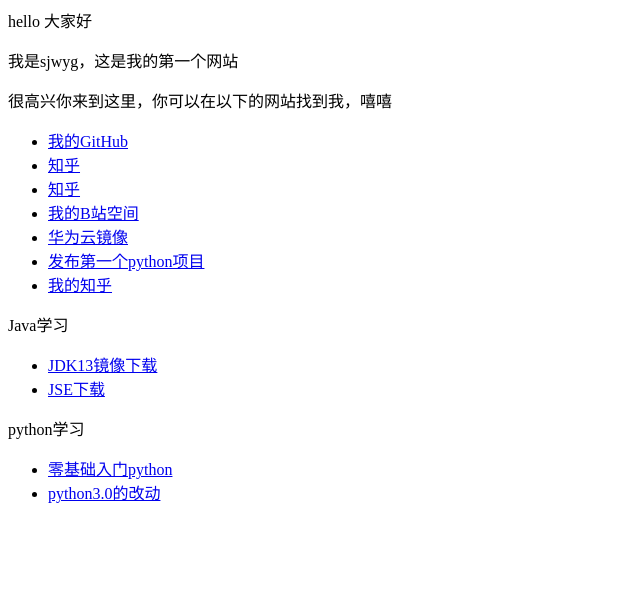
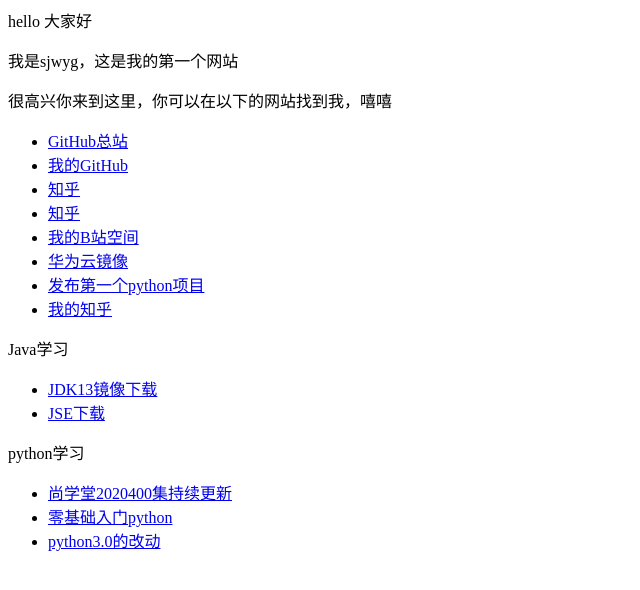
Before and after one commit to sjwyg/sjwyg.github.io, a plain HTML site: page index.html in a window 1280 px wide. Shown: the whole page, without its empty margins (0-640 px from the left). Drawn offline with Linux system fonts and the light colour scheme.

Commit message:
Update index.html

```diff
--- a/index.html
+++ b/index.html
@@ -2,6 +2,7 @@
 <p>我是sjwyg，这是我的第一个网站</p>
 <P>很高兴你来到这里，你可以在以下的网站找到我，嘻嘻</p>
 <ul>
+    <li><a href="https://github.com/">GitHub总站</a></li>
     <li><a href="https://github.com/sjwyg">我的GitHub</a></li>
     <li><a href="http://www.zhihu.com/people/AJLoveChina">知乎</a></li>
     <li><a href="http://hejie.nigeerhuo.com">知乎</a></li>
@@ -17,6 +18,7 @@
 </ul>
 <P>python学习</p>
 <ul>
+    <li><a href="https://www.bilibili.com/video/BV1L7411N77n">尚学堂2020400集持续更新</a></li>
     <li><a href="https://fishc.com.cn/forum-243-1.html">零基础入门python</a></li>
     <li><a href="https://fishc.com.cn/thread-35509-1-1.html">python3.0的改动</a></li>
 </ul>
```
